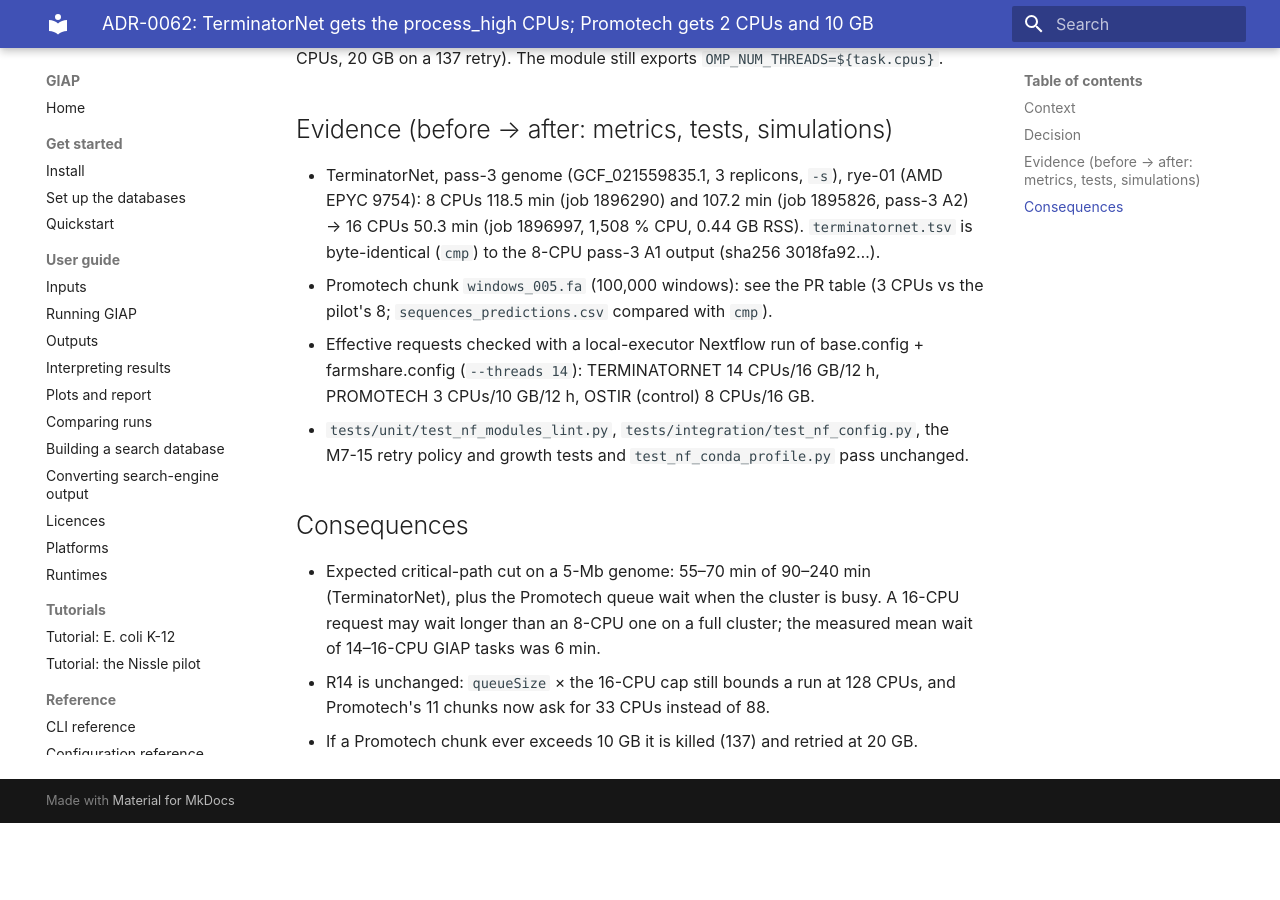
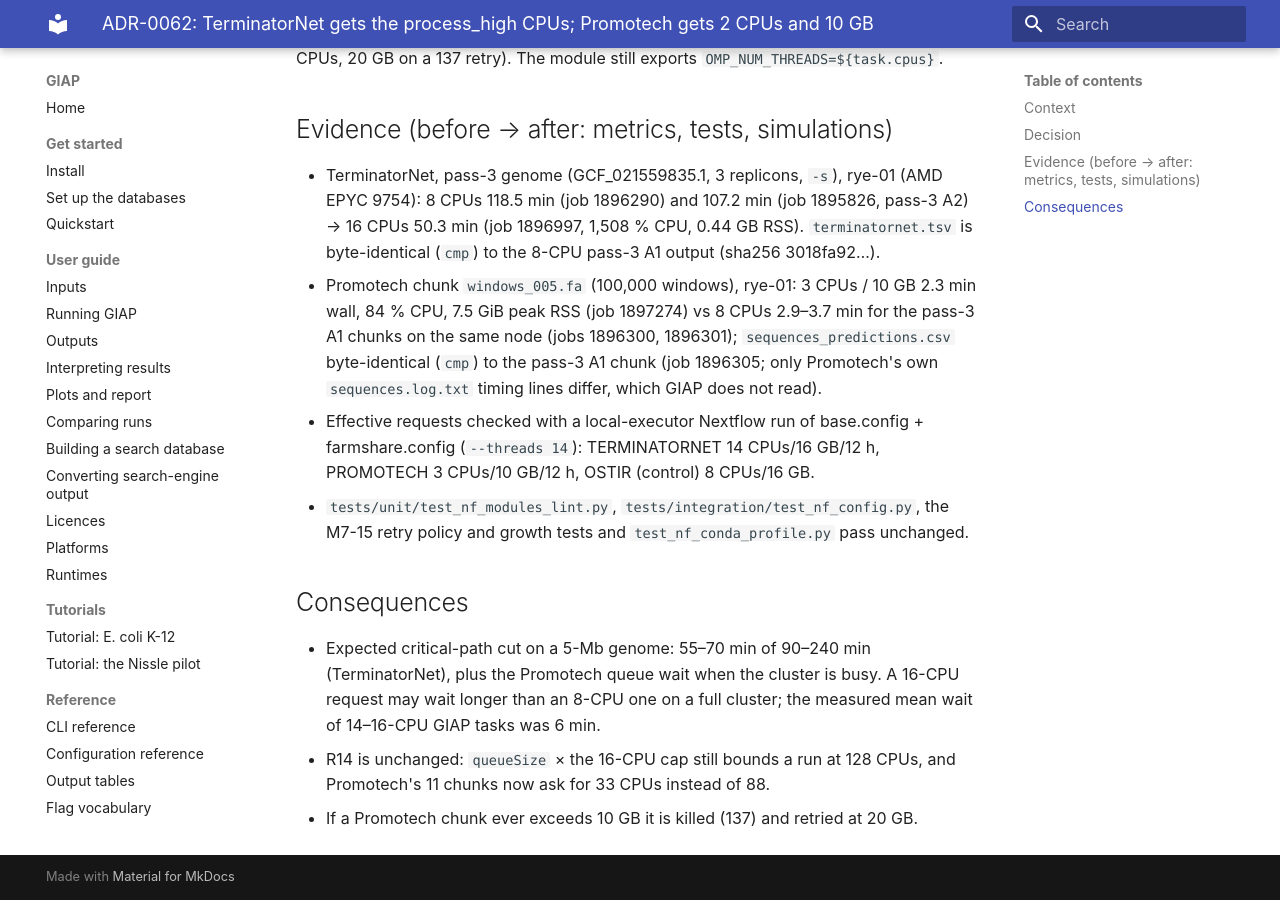
Before and after one commit to khoa-yelo/giap, an MkDocs documentation site: the page built from docs/adr/ADR-0062-terminatornet-promotech-resources.md, in a window 1280 px wide and 900 px high, scrolled down 1112 px. Built offline with MkDocs 1.6.1 and Material for MkDocs 9.7.7, drawn with Linux system fonts in a browser that asks for light colours; before the commit the page ends 1935 px from its top, so only the background shows below that.

Commit message:
docs(adr): ADR-0062 Promotech chunk measurement
Agent-Role: performance
Co-Authored-By: Claude Opus 5.5 <noreply@anthropic.com>
Claude-Session: https://claude.ai/code/session_01PrvuX9xr7fWwMTpHJxPSjm

```diff
--- a/docs/adr/ADR-0062-terminatornet-promotech-resources.md
+++ b/docs/adr/ADR-0062-terminatornet-promotech-resources.md
@@ -35,8 +35,11 @@ In `workflow/conf/base.config`:
   8 CPUs 118.5 min (job 1896290) and 107.2 min (job 1895826, pass-3 A2) → 16 CPUs 50.3 min
   (job 1896997, 1,508 % CPU, 0.44 GB RSS). `terminatornet.tsv` is byte-identical (`cmp`) to the
   8-CPU pass-3 A1 output (sha256 3018fa92…).
-- Promotech chunk `windows_005.fa` (100,000 windows): see the PR table (3 CPUs vs the pilot's
-  8; `sequences_predictions.csv` compared with `cmp`).
+- Promotech chunk `windows_005.fa` (100,000 windows), rye-01: 3 CPUs / 10 GB 2.3 min wall,
+  84 % CPU, 7.5 GiB peak RSS (job 1897274) vs 8 CPUs 2.9–3.7 min for the pass-3 A1 chunks on the
+  same node (jobs 1896300, 1896301); `sequences_predictions.csv` byte-identical (`cmp`) to the
+  pass-3 A1 chunk (job 1896305; only Promotech's own `sequences.log.txt` timing lines differ,
+  which GIAP does not read).
 - Effective requests checked with a local-executor Nextflow run of base.config + farmshare.config
   (`--threads 14`): TERMINATORNET 14 CPUs/16 GB/12 h, PROMOTECH 3 CPUs/10 GB/12 h, OSTIR (control)
   8 CPUs/16 GB.
```
